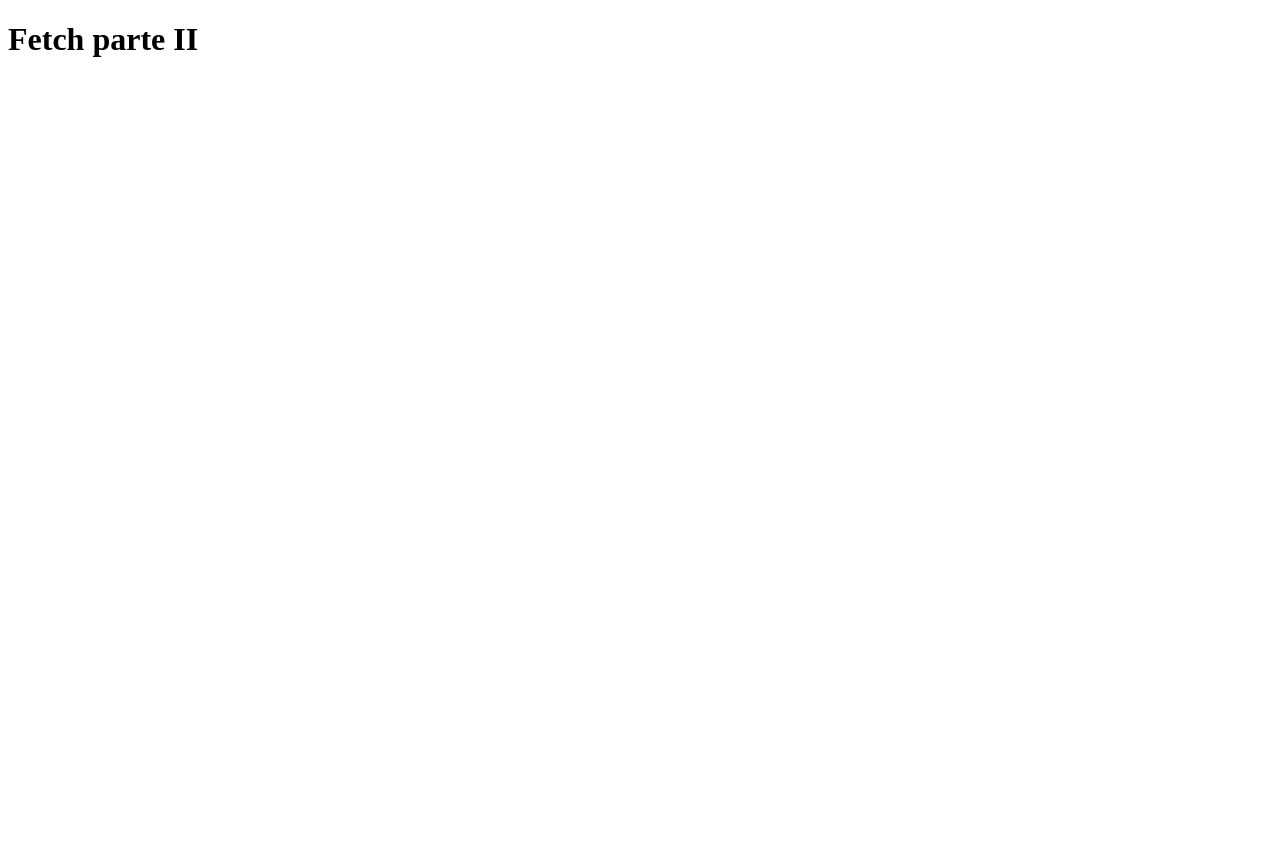
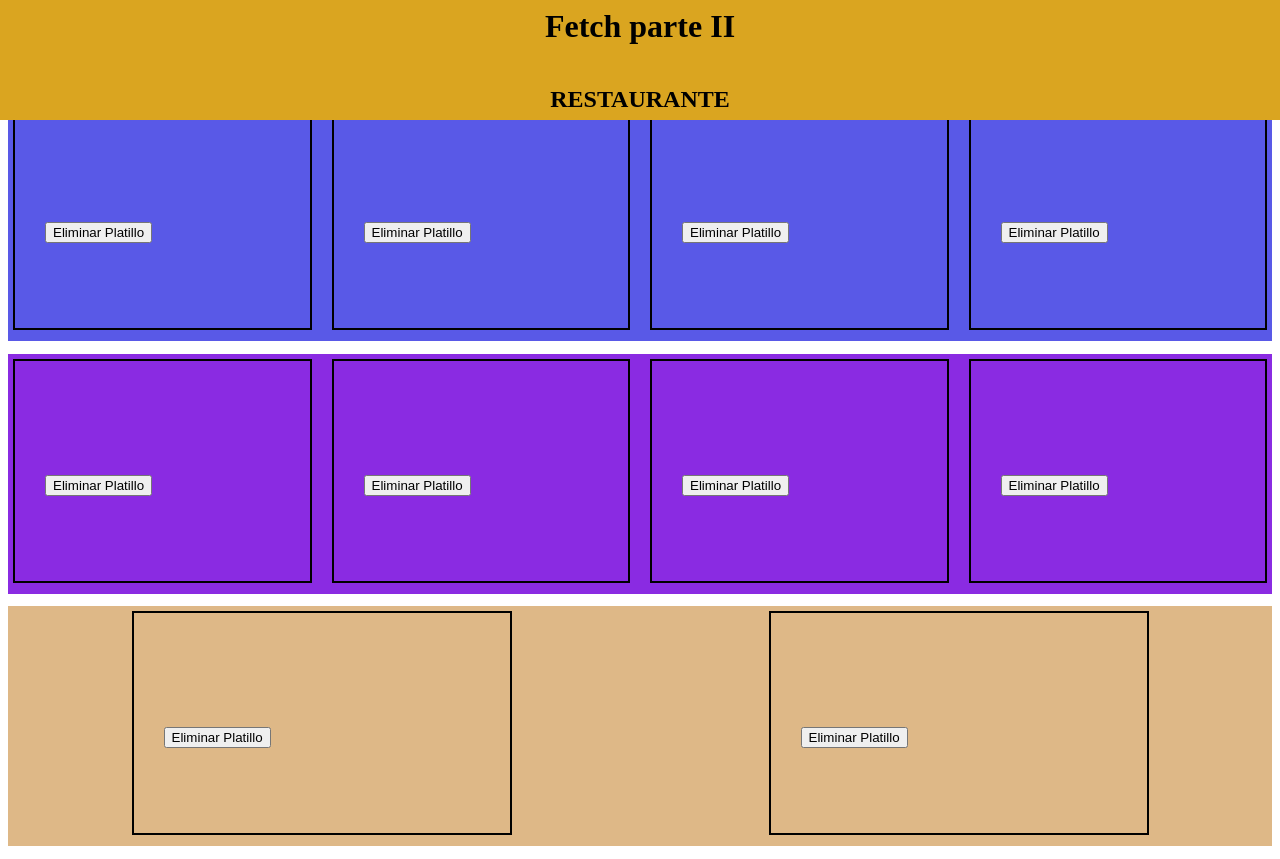
Before and after one commit to Luis-739/practica_clase, a website: page index.html in a window 1280 px wide. Before the commit the page ends 800 px from the top, so only its background shows below. Drawn offline with Linux system fonts and the light colour scheme; no server answers.

Commit message:
practica restaurante jueves 24 de julio de 2025

```diff
--- a/index.html
+++ b/index.html
@@ -4,70 +4,93 @@
     <meta charset="UTF-8">
     <meta name="viewport" content="width=device-width, initial-scale=1.0">
     <title>Fetch oarte II</title>
+
+    <link rel="stylesheet" href="styles.css">
 </head>
 <body>
-    <h1>Fetch parte II</h1>
+    <header>
+        <h1>Fetch parte II<br></h1>
 
-    <div>
+        <h2>RESTAURANTE</h2>
+    </header>
+
+    <section id="contenedorPrincipal">
+        <div class="primeraLienea">
+            <section id="item1">
                 <h2 id="platillo0"></h2>
                 <h3 id="precio0"></h3>
                 <img id="imagenPlatillo0">
-    </div>
+                <button>Eliminar Platillo</button>
+            </section>
 
-    <div>
+            <section id="item2">
                 <h2 id="platillo1"></h2>
                 <h3 id="precio1"></h3>
                 <img id="imagenPlatillo1">
-    </div>
+                <button>Eliminar Platillo</button>
+            </section>
 
-    <div>
+            <section id="item3">
                 <h2 id="platillo2"></h2>
                 <h3 id="precio2"></h3>
                 <img id="imagenPlatillo2">
-    </div>
+                <button>Eliminar Platillo</button>
+            </section>
 
-    <div>
+            <section id="item4">
                 <h2 id="platillo3"></h2>
                 <h3 id="precio3"></h3>
                 <img id="imagenPlatillo3">
+                <button>Eliminar Platillo</button>
+            </section>
         </div>
 
-     <div>
+        <div class="segundaLinea">
+            <section id="item5">
                 <h2 id="platillo4"></h2>
                 <h3 id="precio4"></h3>
                 <img id="imagenPlatillo4">
-    </div>
+                <button>Eliminar Platillo</button>
+            </section>
 
-<div>
+            <section id="item6">
                 <h2 id="platillo5"></h2>
                 <h3 id="precio5"></h3>
                 <img id="imagenPlatillo5">
-    </div>
+                <button>Eliminar Platillo</button>
+            </section>
 
-    <div>
+            <section id="item7">
                 <h2 id="platillo6"></h2>
                 <h3 id="precio6"></h3>
                 <img id="imagenPlatillo6">
-    </div>
+                <button>Eliminar Platillo</button>
+            </section>
 
-    <div>
+            <section id="item8">
                 <h2 id="platillo7"></h2>
                 <h3 id="precio7"></h3>
                 <img id="imagenPlatillo7">
+                <button>Eliminar Platillo</button>
+            </section>
         </div>
 
-    <div>
+        <div class="terceraLinea">
+            <section id="item9">
                 <h2 id="platillo8"></h2>
                 <h3 id="precio8"></h3>
                 <img id="imagenPlatillo8">
-    </div>
+                <button>Eliminar Platillo</button>
+            </section>
 
-    <div>
+            <section id="item10">
                 <h2 id="platillo9"></h2>
                 <h3 id="precio9"></h3>
                 <img id="imagenPlatillo9">
+                <button>Eliminar Platillo</button>
+            </section>
         </div>
-
+    </section>
 
 
     <script src="script.js"></script>
--- a/script.js
+++ b/script.js
@@ -92,7 +92,7 @@ obtenerPlatillos5();
 
 
 
-const BASE_URL = "http://localhost:3000";
+const BASE_URL = "https://backend-restaurante-ii.onrender.com";
 
 async function obtenerYMostrarPlatillos() {
     try {
--- /dev/null
+++ b/styles.css
@@ -0,0 +1,145 @@
+header{
+    position: fixed;
+    top: 0;
+    left: 0;
+    width: 100%;
+    height: 15vh;
+    background: goldenrod;
+    z-index: 1000;
+    display: flex;
+    flex-direction: column;
+    align-items: center;
+    justify-content: center;
+}
+
+img {
+    max-width: 40%;
+    height: 40%;
+    display: block;
+    object-fit: fill;
+}
+section {
+    border: 50px;
+}
+
+.img {
+    display: flex;
+    height: auto;
+    max-width: auto;
+}
+.primeraLienea {
+    display: flex;
+    width: 100%;
+    height: 30vh;
+    flex-direction: row;
+    justify-content: space-between;
+    gap: 10px;
+    background: rgb(89, 89, 231);
+    border: 5px;
+    margin-top: 8%;
+}
+
+.segundaLinea {
+    display: flex;
+    width: 100%;
+    height: 30vh;
+    flex-direction: row;
+    justify-content: space-between;
+    gap: 10px;
+    background: blueviolet;
+    border: 5px;
+    margin-top: 1%;
+}
+
+.terceraLinea {
+    display: flex;
+    width: 100%;
+    height: 30vh;
+    flex-direction: row;
+    justify-content: space-around;
+    gap: 10px;
+    background: burlywood;
+    border: 5px;
+    margin-top: 1%;
+    margin-bottom: 1%;
+}
+
+#item1 {
+    width: 25%;
+    height: 20vh;
+    margin: 5px;
+    padding: 30px;
+    border: 2px solid black;
+}
+
+#item2 {
+    width: 25%;
+    height: 20vh;
+    margin: 5px;
+    padding: 30px;
+    border: 2px solid black;
+}
+
+#item3 {
+    width: 25%;
+    height: 20vh;
+    margin: 5px;
+    padding: 30px;
+    border: 2px solid black;
+}
+
+#item4 {
+    width: 25%;
+    height: 20vh;
+    margin: 5px;
+    padding: 30px;
+    border: 2px solid black;
+}
+
+#item5 {
+    width: 25%;
+    height: 20vh;
+    margin: 5px;
+    padding: 30px;
+    border: 2px solid black;
+}
+
+#item6 {
+    width: 25%;
+    height: 20vh;
+    margin: 5px;
+    padding: 30px;
+    border: 2px solid black;
+}
+
+#item7 {
+    width: 25%;
+    height: 20vh;
+    margin: 5px;
+    padding: 30px;
+    border: 2px solid black;
+}
+
+#item8 {
+    width: 25%;
+    height: 20vh;
+    margin: 5px;
+    padding: 30px;
+    border: 2px solid black;
+}
+
+#item9 {
+    width: 25%;
+    height: 20vh;
+    margin: 5px;
+    padding: 30px;
+    border: 2px solid black;
+}
+
+#item10 {
+    width: 25%;
+    height: 20vh;
+    margin: 5px;
+    padding: 30px;
+    border: 2px solid black;
+}
```
Lines whose indentation alone changed are shown as unchanged.
